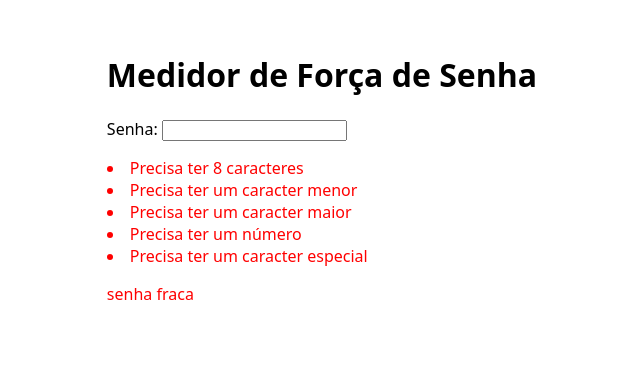
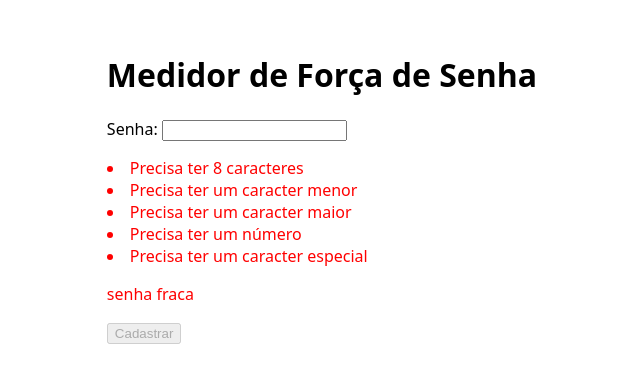
Before and after one commit to RafhaellPrates/react-katas, a React (Vite) app in the folder medidor-senha/: page / in a window 1280 px wide. Shown: the top 382 px of the page, without its empty margins (318-958 px from the left). Built offline with nearby package versions, Linux system fonts and the light colour scheme.

Commit message:
feat: adicional botao de cadastrar e trata casos de borda
Closes: 5

```diff
--- a/medidor-senha/src/App.jsx
+++ b/medidor-senha/src/App.jsx
@@ -67,14 +67,25 @@ function App() {
       </div>)
 
     } else if( forca.length >4 ){
-
       return(<div>
         <p style={{color:'green'}}> senha forte</p>
-
       </div>)
     }
   }
+  function butt(pass){
 
+    let botao = true
+
+    const estado = pass.filter(p => p.check === true)
+
+    if( estado.length === 5){
+      botao = false
+    }
+
+    return (
+      <button disabled={botao}>Cadastrar </button>
+    )
+  }
 
   return (
 
@@ -84,6 +95,7 @@ function App() {
           <p>Senha: <input value={senha} onChange={inputChange} /></p>
             {renderiza(pass)}
             {medirForca(pass)}
+            {butt(pass)}
 
         </div>
 
```
